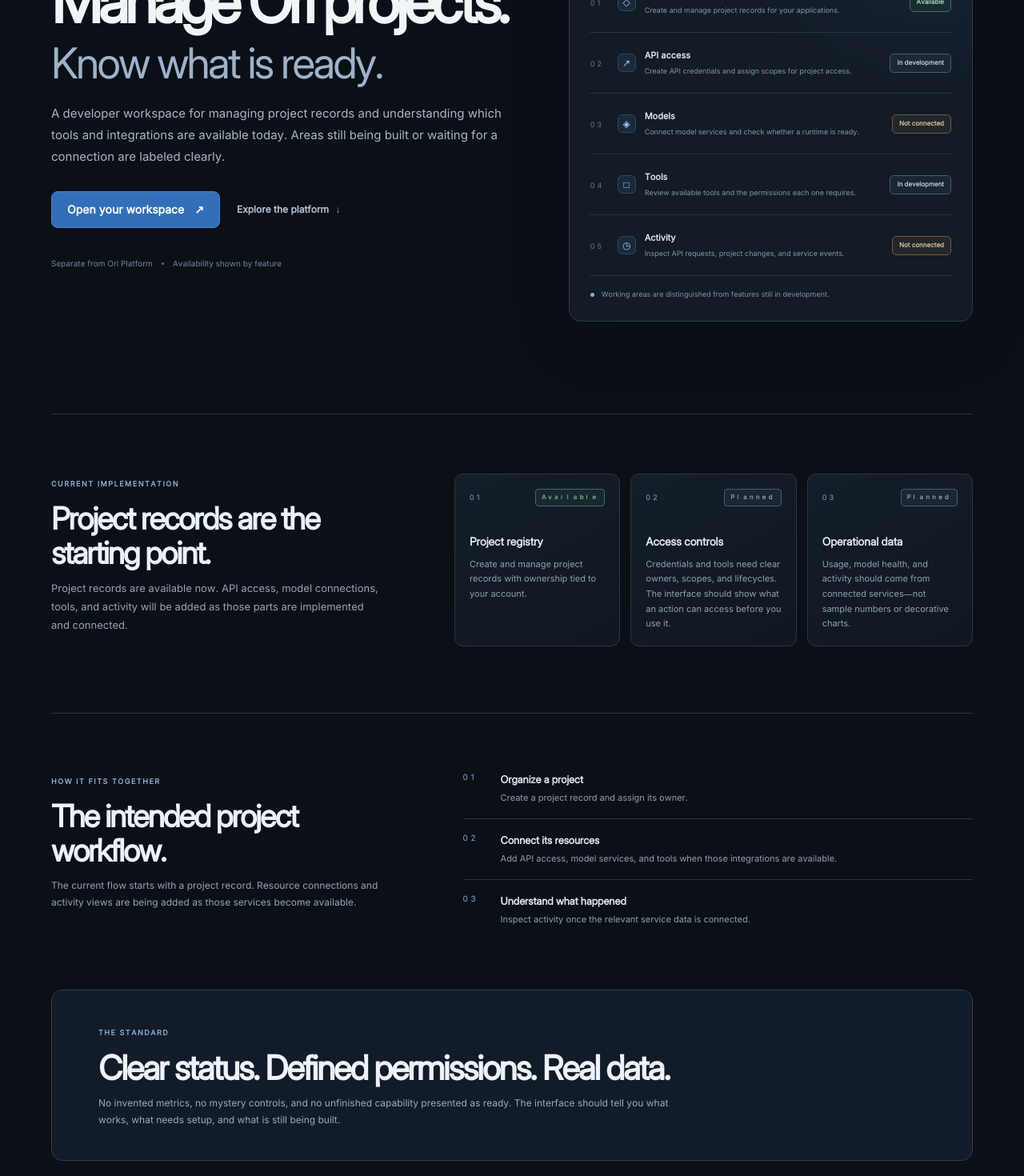
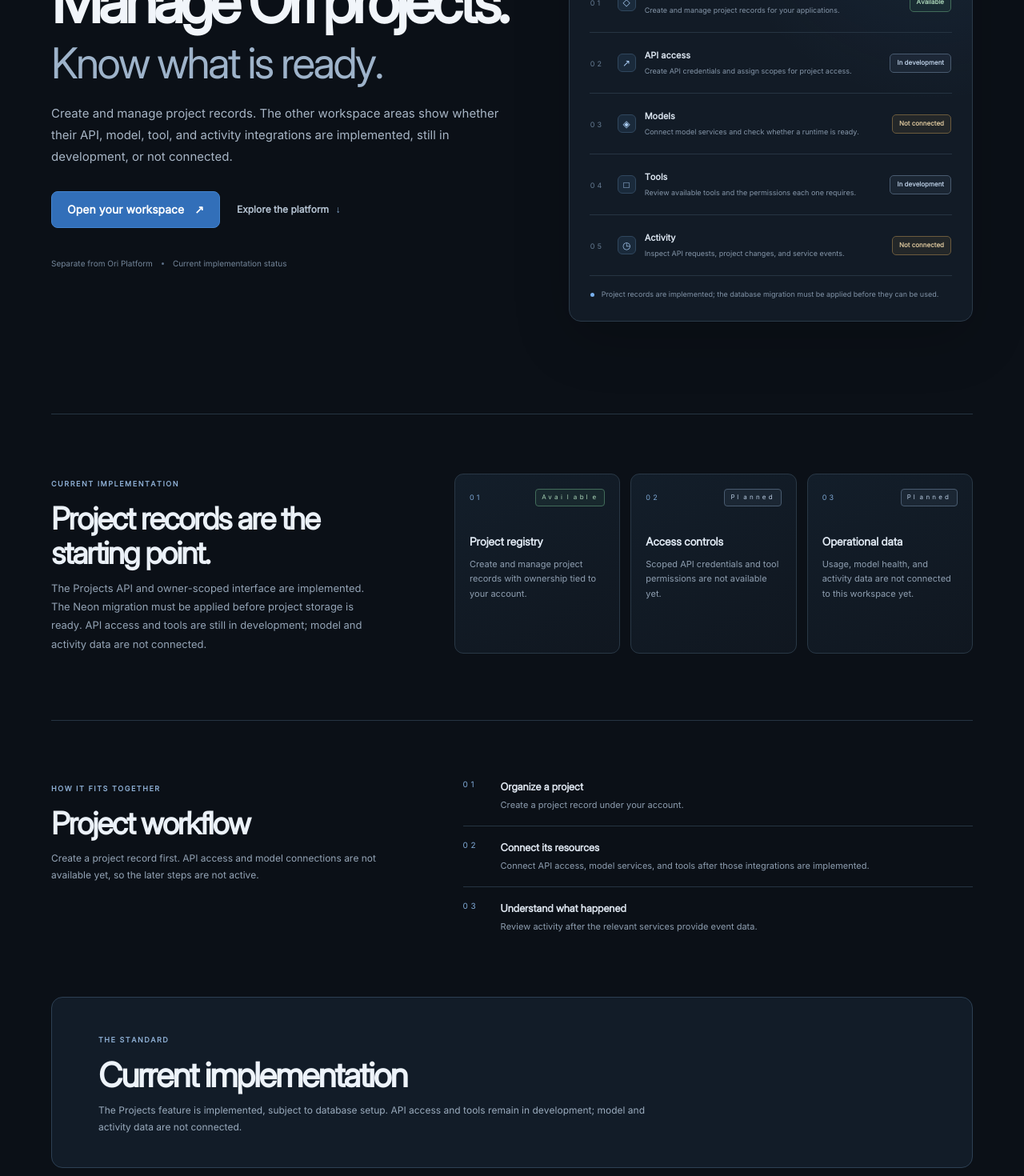
Before and after one commit to 30lnewcomb-byte/ori-developer-platform, a Next.js app: page / in a window 1280 px wide. Shown: the part 340-1810 px from the top of the page at 80% size. Built offline with nearby package versions, Linux system fonts and the light colour scheme; no server answers.

Commit message:
Make developer landing page specific to current implementation

```diff
--- a/app/page.tsx
+++ b/app/page.tsx
@@ -56,14 +56,14 @@ const capabilities = [
   {
     number: "02",
     title: "Access controls",
-    text: "Credentials and tools need clear owners, scopes, and lifecycles. The interface should show what an action can access before you use it.",
+    text: "Scoped API credentials and tool permissions are not available yet.",
     status: "Planned",
     statusClass: "planned",
   },
   {
     number: "03",
     title: "Operational data",
-    text: "Usage, model health, and activity should come from connected services—not sample numbers or decorative charts.",
+    text: "Usage, model health, and activity data are not connected to this workspace yet.",
     status: "Planned",
     statusClass: "planned",
   },
@@ -111,7 +111,7 @@ export default async function Home() {
             <span>Know what is ready.</span>
           </h1>
           <p className="landingLead">
-            A developer workspace for managing project records and understanding which tools and integrations are available today. Areas still being built or waiting for a connection are labeled clearly.
+            Create and manage project records. The other workspace areas show whether their API, model, tool, and activity integrations are implemented, still in development, or not connected.
           </p>
 
           <div className="landingHeroActions">
@@ -126,7 +126,7 @@ export default async function Home() {
           <div className="landingHeroFootnote">
             <span>Separate from Ori Platform</span>
             <span className="landingFootnoteDivider" />
-            <span>Availability shown by feature</span>
+            <span>Current implementation status</span>
           </div>
         </div>
 
@@ -155,7 +155,7 @@ export default async function Home() {
 
           <div className="landingPreviewFooter">
             <span className="landingPreviewFooterDot" />
-            Working areas are distinguished from features still in development.
+            Project records are implemented; the database migration must be applied before they can be used.
           </div>
         </aside>
       </section>
@@ -165,7 +165,7 @@ export default async function Home() {
           <span className="landingSectionKicker">CURRENT IMPLEMENTATION</span>
           <h2 id="platform-title">Project records are the starting point.</h2>
           <p>
-            Project records are available now. API access, model connections, tools, and activity will be added as those parts are implemented and connected.
+            The Projects API and owner-scoped interface are implemented. The Neon migration must be applied before project storage is ready. API access and tools are still in development; model and activity data are not connected.
           </p>
         </div>
 
@@ -186,9 +186,9 @@ export default async function Home() {
       <section className="landingWorkflowSection" id="workflow" aria-labelledby="workflow-title">
         <div className="landingWorkflowIntro">
           <span className="landingSectionKicker">HOW IT FITS TOGETHER</span>
-          <h2 id="workflow-title">The intended project workflow.</h2>
+          <h2 id="workflow-title">Project workflow</h2>
           <p>
-            The current flow starts with a project record. Resource connections and activity views are being added as those services become available.
+            Create a project record first. API access and model connections are not available yet, so the later steps are not active.
           </p>
         </div>
 
@@ -197,21 +197,21 @@ export default async function Home() {
             <span>01</span>
             <div>
               <h3>Organize a project</h3>
-              <p>Create a project record and assign its owner.</p>
+              <p>Create a project record under your account.</p>
             </div>
           </article>
           <article>
             <span>02</span>
             <div>
               <h3>Connect its resources</h3>
-              <p>Add API access, model services, and tools when those integrations are available.</p>
+              <p>Connect API access, model services, and tools after those integrations are implemented.</p>
             </div>
           </article>
           <article>
             <span>03</span>
             <div>
               <h3>Understand what happened</h3>
-              <p>Inspect activity once the relevant service data is connected.</p>
+              <p>Review activity after the relevant services provide event data.</p>
             </div>
           </article>
         </div>
@@ -219,11 +219,9 @@ export default async function Home() {
 
       <section className="landingPrinciplesSection" id="principles" aria-labelledby="principles-title">
         <span className="landingSectionKicker">THE STANDARD</span>
-        <h2 id="principles-title">Clear status. Defined permissions. Real data.</h2>
+        <h2 id="principles-title">Current implementation</h2>
         <p>
-          No invented metrics, no mystery controls, and no unfinished capability
-          presented as ready. The interface should tell you what works, what
-          needs setup, and what is still being built.
+          The Projects feature is implemented, subject to database setup. API access and tools remain in development; model and activity data are not connected.
         </p>
       </section>
 
```
